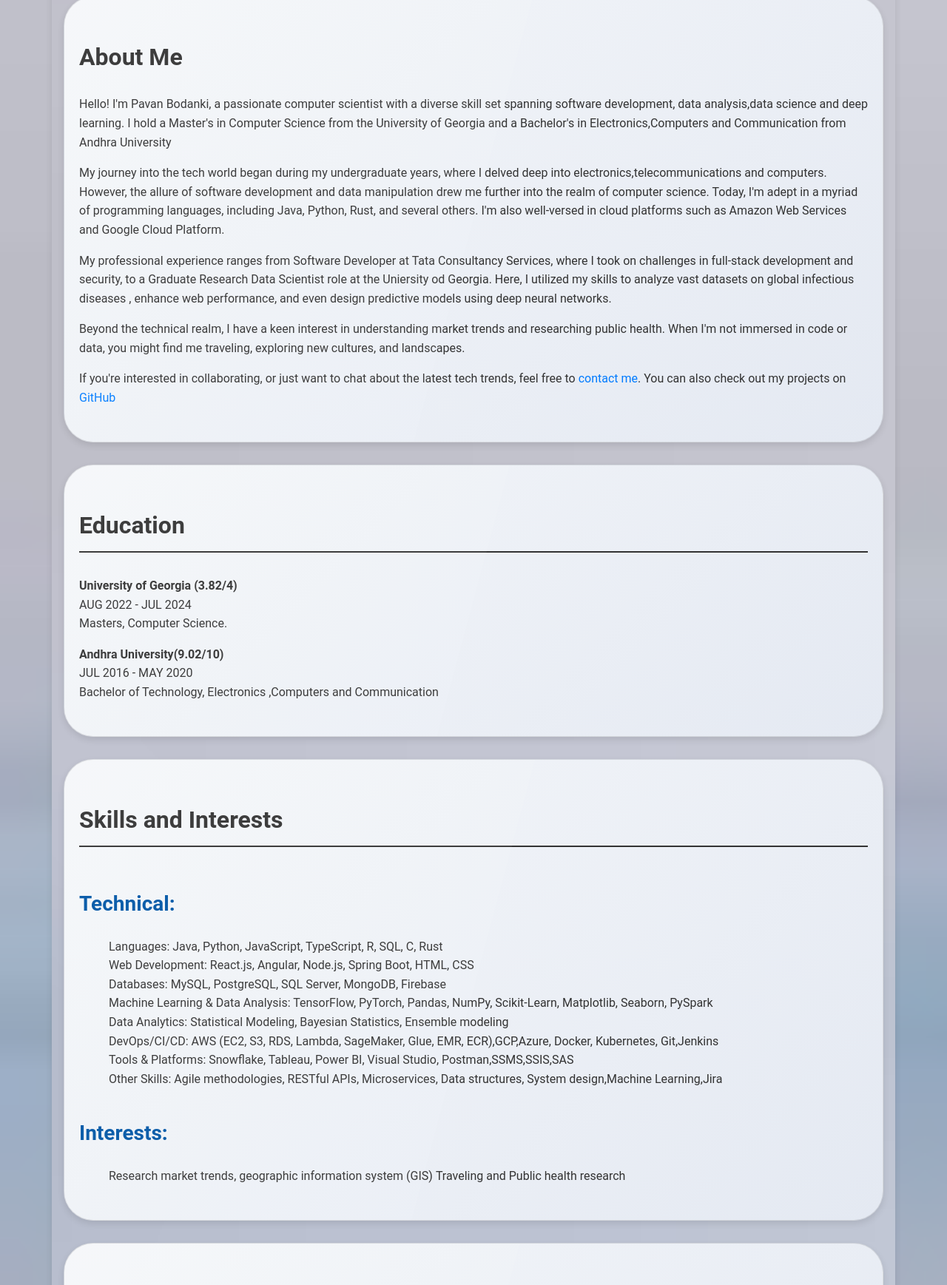
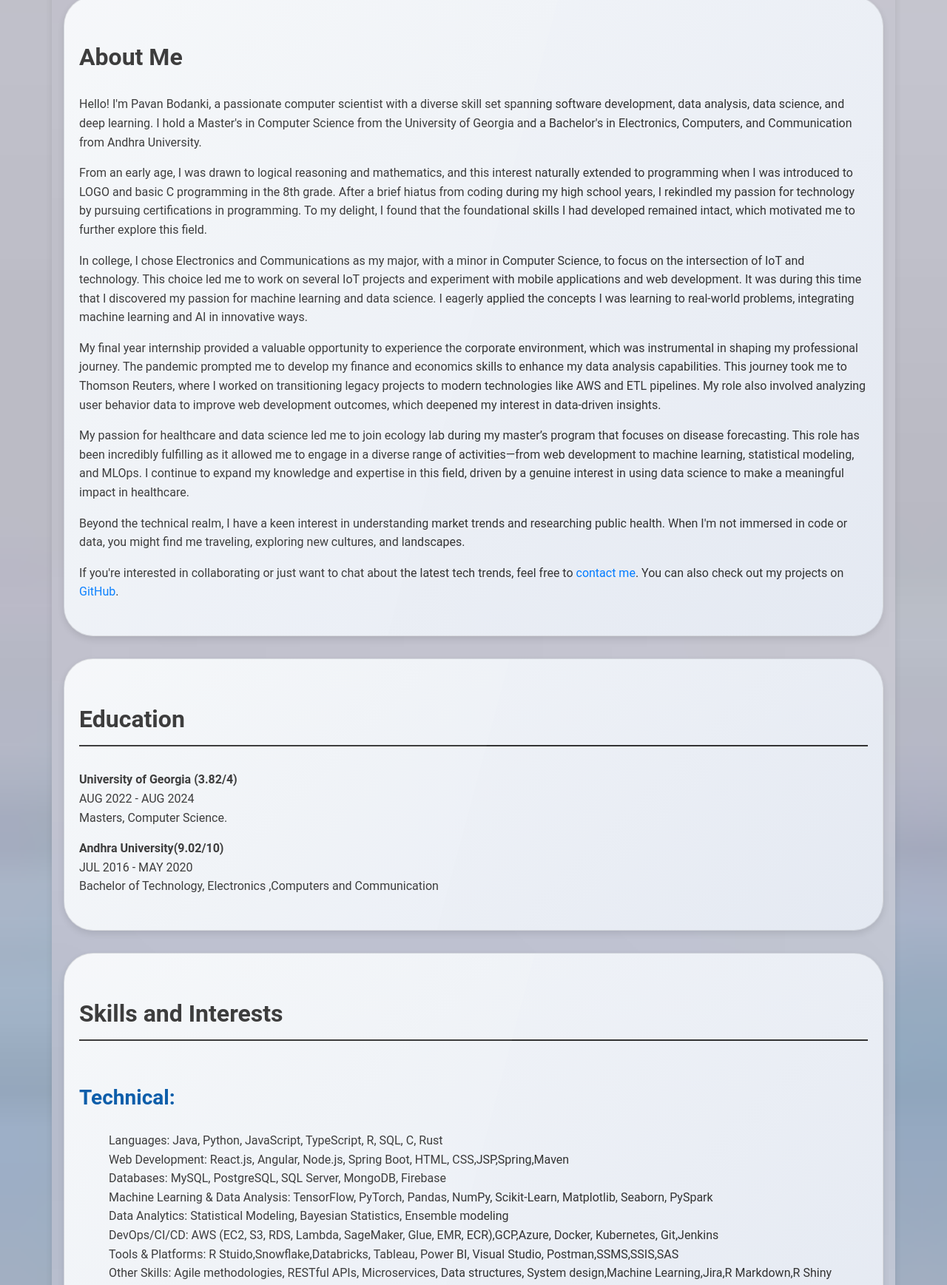
Before and after one commit to pavanbodanki/portfolio, a plain HTML site: page index.html in a window 1280 px wide. Shown: the part 757-2494 px from the top of the page at 74% size. Drawn offline with nearby package versions, Linux system fonts and the light colour scheme.

Commit message:
Update index.html

```diff
--- a/index.html
+++ b/index.html
@@ -264,32 +264,40 @@ body {
             <h1 class="display-4">Pavan Bodanki</h1>
             <p class="lead"><a href="https://linkedin.com/in/pavan-bodanki" target="_blank">LinkedIn</a> |
                <a href="https://github.com/pavanbodanki" target="_blank">GitHub</a></p>
-            <p>Email: <a href="mailto:pavanbodanki@gmail.com">pavanbodanki@gmail.com</a> | Phone: +1 (762) 728-0758</p>
+            <p>Email: <a href="mailto:pavanbodankicv@gmail.com">pavanbodankicv@gmail@gmail.com</a> | Phone: +1 (762) 728-0758</p>
 			<a href="PavanBodanki_RESUME_master.pdf" download>Resume <i class="fas fa-download"></i></a>
         </div>
 <section id="about-me">
 <div class= card>
         <h2>About Me</h2>
 <p>
-            Hello! I'm Pavan Bodanki, a passionate computer scientist with a diverse skill set spanning software development, data analysis,data science and deep learning. I hold a Master's in Computer Science from the University of Georgia and a Bachelor's in Electronics,Computers and Communication from Andhra University
+    Hello! I'm Pavan Bodanki, a passionate computer scientist with a diverse skill set spanning software development, data analysis, data science, and deep learning. I hold a Master's in Computer Science from the University of Georgia and a Bachelor's in Electronics, Computers, and Communication from Andhra University.
 </p>
 <p>
-            My journey into the tech world began during my undergraduate years, where I delved deep into electronics,telecommunications and computers. However, the allure of software development and data manipulation drew me further into the realm of computer science. Today, I'm adept in a myriad of programming languages, including Java, Python, Rust, and several others. I'm also well-versed in cloud platforms such as Amazon Web Services and Google Cloud Platform.
+    From an early age, I was drawn to logical reasoning and mathematics, and this interest naturally extended to programming when I was introduced to LOGO and basic C programming in the 8th grade. After a brief hiatus from coding during my high school years, I rekindled my passion for technology by pursuing certifications in programming. To my delight, I found that the foundational skills I had developed remained intact, which motivated me to further explore this field.
 </p>
 <p>
-            My professional experience ranges from Software Developer at Tata Consultancy Services, where I took on challenges in full-stack development and security, to a Graduate Research Data Scientist role at the Uniersity od Georgia. Here, I utilized my skills to analyze vast datasets on global infectious diseases , enhance web performance, and even design predictive models using deep neural networks.
+    In college, I chose Electronics and Communications as my major, with a minor in Computer Science, to focus on the intersection of IoT and technology. This choice led me to work on several IoT projects and experiment with mobile applications and web development. It was during this time that I discovered my passion for machine learning and data science. I eagerly applied the concepts I was learning to real-world problems, integrating machine learning and AI in innovative ways.
+</p>
+<p>
+    My final year internship provided a valuable opportunity to experience the corporate environment, which was instrumental in shaping my professional journey. The pandemic prompted me to develop my finance and economics skills to enhance my data analysis capabilities. This journey took me to Thomson Reuters, where I worked on transitioning legacy projects to modern technologies like AWS and ETL pipelines. My role also involved analyzing user behavior data to improve web development outcomes, which deepened my interest in data-driven insights.
+</p>
+<p>
+    My passion for healthcare and data science led me to join ecology lab during my master’s program that focuses on disease forecasting. This role has been incredibly fulfilling as it allowed me to engage in a diverse range of activities—from web development to machine learning, statistical modeling, and MLOps. I continue to expand my knowledge and expertise in this field, driven by a genuine interest in using data science to make a meaningful impact in healthcare.
 </p>
 <p>
     Beyond the technical realm, I have a keen interest in understanding market trends and researching public health. When I'm not immersed in code or data, you might find me traveling, exploring new cultures, and landscapes.
 </p>
 <p>
-            If you're interested in collaborating, or just want to chat about the latest tech trends, feel free to <a href="mailto:Pavan.Bodanki@uga.edu">contact me</a>. You can also check out my projects on <a href="https://github.com/pavanbodanki">GitHub</a>
+    If you're interested in collaborating or just want to chat about the latest tech trends, feel free to <a href="mailto:pavanbodankicv@gmail.com">contact me</a>. You can also check out my projects on <a href="https://github.com/pavanbodanki">GitHub</a>.
+</p>
 </div>
+
 	</section>
     <div class="section education">
 		<div class="card">
         <h2>Education</h2>
-        <p><strong>University of Georgia (3.82/4)</strong><br> AUG 2022 - JUL 2024<br> Masters, Computer Science.</p>
+        <p><strong>University of Georgia (3.82/4)</strong><br> AUG 2022 - AUG 2024<br> Masters, Computer Science.</p>
         <p><strong>Andhra University(9.02/10)</strong><br> JUL 2016 - MAY 2020<br> Bachelor of Technology, Electronics ,Computers and Communication</p>
 		</div>
     </div>
@@ -301,13 +309,13 @@ body {
         <h3>Technical:</h3>
         <ul class="skills">
             <li>Languages: Java, Python, JavaScript, TypeScript, R, SQL, C, Rust </li><br>
-			<li>Web Development: React.js, Angular, Node.js, Spring Boot, HTML, CSS</li><br>
+			<li>Web Development: React.js, Angular, Node.js, Spring Boot, HTML, CSS,JSP,Spring,Maven</li><br>
 			<li>Databases: MySQL, PostgreSQL, SQL Server, MongoDB, Firebase</li><br>
 			<li>Machine Learning & Data Analysis: TensorFlow, PyTorch, Pandas, NumPy, Scikit-Learn, Matplotlib, Seaborn, PySpark</li><br>
 			<li>Data Analytics: Statistical Modeling, Bayesian Statistics, Ensemble modeling</li><br>
 			<li>DevOps/CI/CD: AWS (EC2, S3, RDS, Lambda, SageMaker, Glue, EMR, ECR),GCP,Azure, Docker, Kubernetes, Git,Jenkins</li><br>
-			<li>Tools & Platforms: Snowflake, Tableau, Power BI, Visual Studio, Postman,SSMS,SSIS,SAS</li><br>
-			<li>Other Skills: Agile methodologies, RESTful APIs, Microservices, Data structures, System design,Machine Learning,Jira</li><br>
+			<li>Tools & Platforms: R Stuido,Snowflake,Databricks, Tableau, Power BI, Visual Studio, Postman,SSMS,SSIS,SAS</li><br>
+			<li>Other Skills: Agile methodologies, RESTful APIs, Microservices, Data structures, System design,Machine Learning,Jira,R Markdown,R Shiny</li><br>
         </ul>
 
         <h3>Interests:</h3>
@@ -343,6 +351,7 @@ body {
 				<li>Developed interactive data visualizations in Tableau, guiding public health responses.</li>
 				<li>Led DNN model development in TensorFlow to forecast disease spread across 114 countries.</li>
 				<li>Architected a scalable MLOps pipeline using Apache Arrow, AWS s3, Glue, lambda, and ECR for efficient model updates.</li>
+				<li>Created container image deploy my code in R environment using ECR in AWS and use lambda functions to draw data from John Hopkins.</li>
 				<li>Pioneered advanced geospatial visualizations with Leaflet and Plotly and overhauled the EID database using PostgreSQL, enhancing data fidelity.</li>
 				<li>Generated ad-hoc analyses and reports to support various research initiatives, providing timely and accurate insights for stakeholders.</li>
 				<li>Consulted with internal and external stakeholders to interpret analysis results, offering expertise and guidance.</li>
```
Lines whose indentation alone changed are shown as unchanged.
